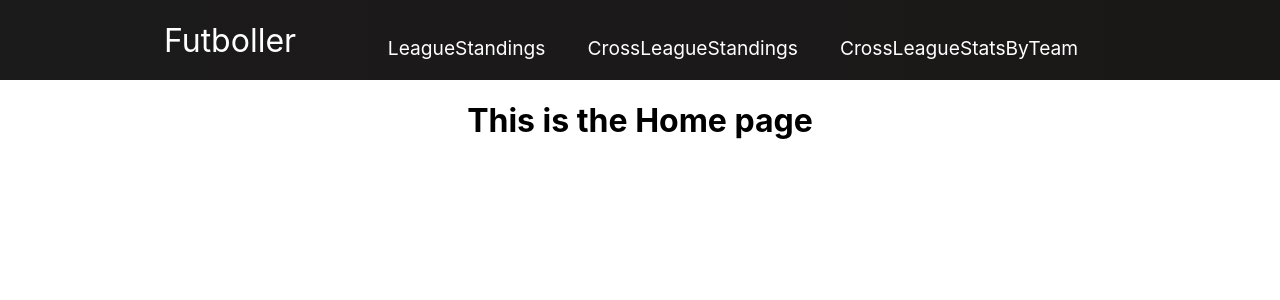
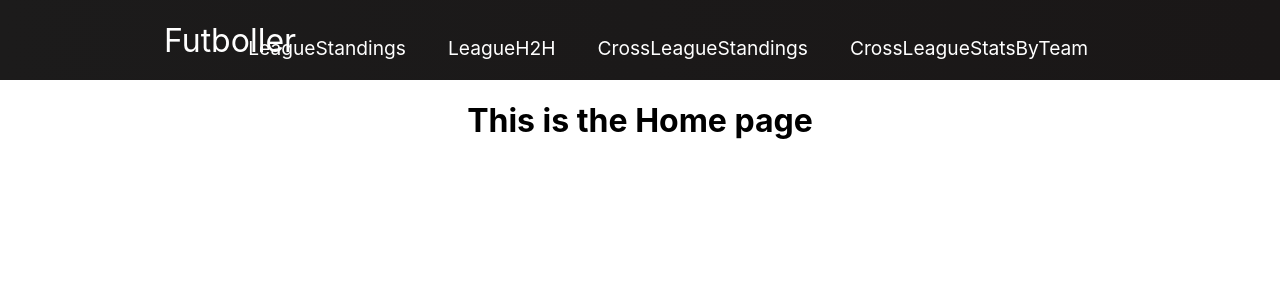
Before and after one commit to Nishant173/futboller, a React (Create React App) app in the folder futbol/frontend/futboller-frontend/: page / in a window 1280 px wide. Shown: the top 300 px of the page. Built offline with nearby package versions, Linux system fonts and the light colour scheme.

Commit message:
Updated Navbar with additional link

```diff
--- a/futbol/frontend/futboller-frontend/src/components/navbar/Navbar.js
+++ b/futbol/frontend/futboller-frontend/src/components/navbar/Navbar.js
@@ -22,6 +22,11 @@ export default function Navbar() {
                             </Link>
                         </li>
                         <li className="nav-item">
+                            <Link to="/league-h2h-stats" className="nav-links" onClick={closeMobileMenu}>
+                                LeagueH2H
+                            </Link>
+                        </li>
+                        <li className="nav-item">
                             <Link to="/cross-league-standings" className="nav-links" onClick={closeMobileMenu}>
                                 CrossLeagueStandings
                             </Link>
```
